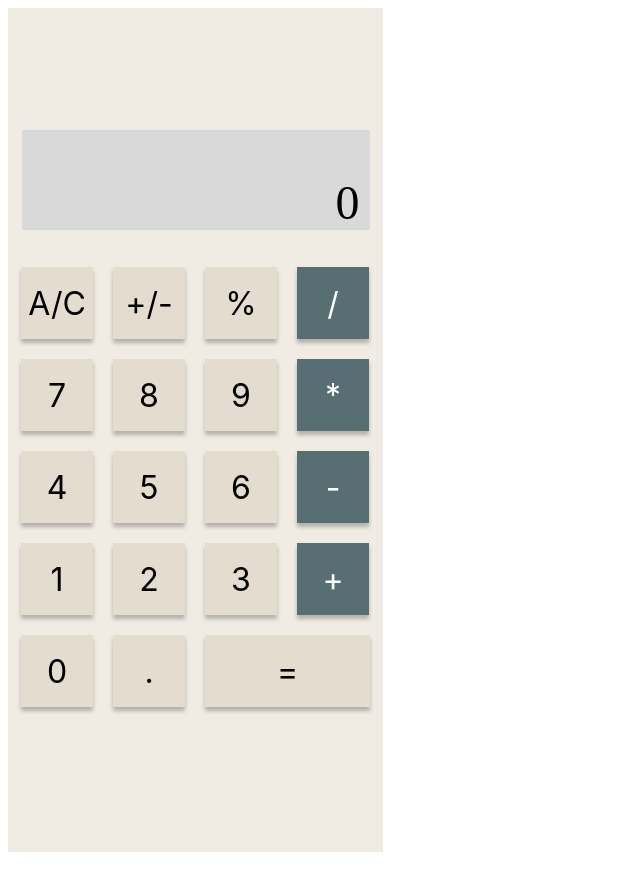
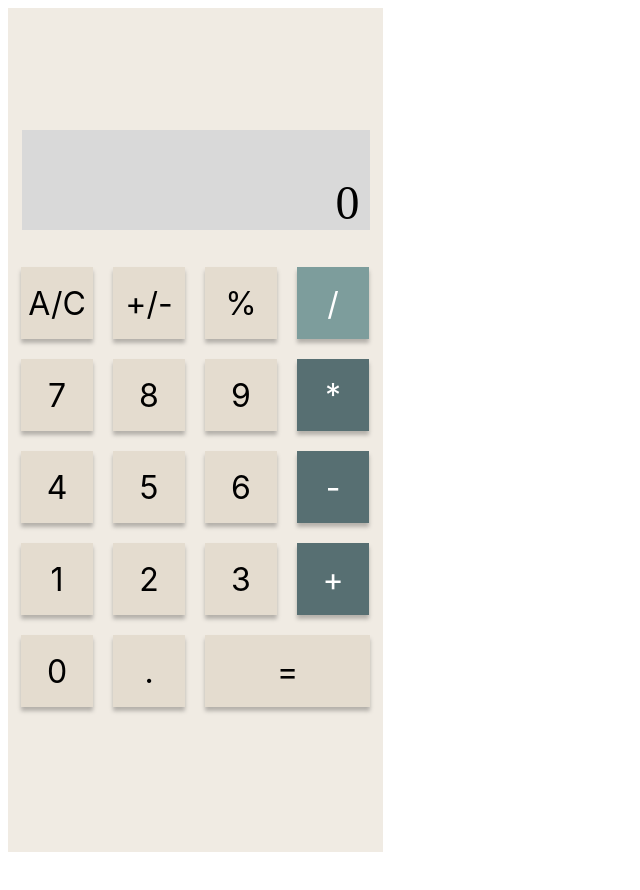
Before and after one commit to Cotrii/Calculator, a plain HTML site: page index.html in a window 1280 px wide. In both pictures the pointer is over the button 333 px from the left and 303 px from the top of the page. Shown: the whole page, without its empty margins (0-640 px from the left). Drawn offline with Linux system fonts and the light colour scheme.

Commit message:
Update style.css

```diff
--- a/style.css
+++ b/style.css
@@ -79,6 +79,10 @@
     color: white;
 }
 
+.gr:hover {
+    background-color: #7D9D9C;
+}
+
 button {
     /* all: unset; */
     border: none;
```
